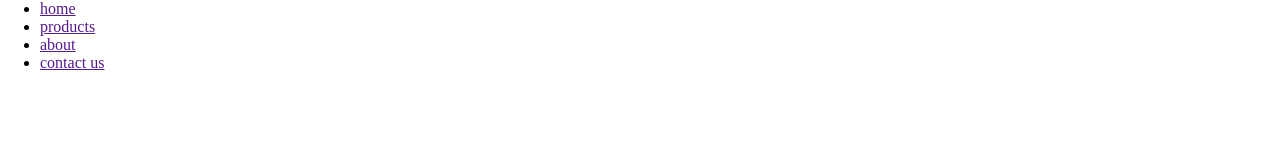
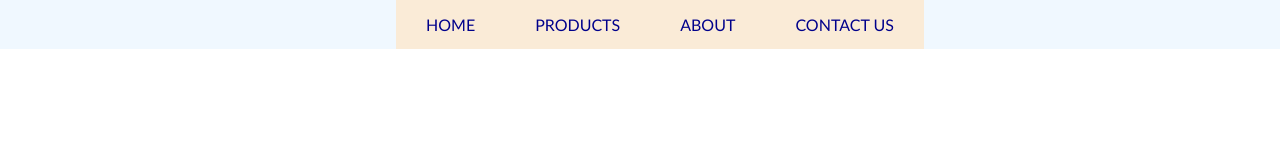
Before and after one commit to VishalJethwa1/cosyairconditioners, a plain HTML site: page index.html in a window 1280 px wide. Drawn offline with Linux system fonts and the light colour scheme.

Commit message:
applied some styling to navbar

```diff
--- a/styles.css
+++ b/styles.css
@@ -2,4 +2,25 @@
     margin: 0;
     border: 0;
     box-sizing: border-box;
+    font-family: calibri;
 }
+
+/*Styling Navbar*/
+nav{
+    background-color: aliceblue;
+}
+nav>ul{
+    display: flex;
+    justify-content: center;
+}
+nav>ul>li{
+    list-style-type: none;
+    /*margin: 0px 50px;*/
+    padding: 15px 30px;
+    background-color: antiquewhite;
+    text-transform: uppercase;
+}
+nav>ul>li>a{
+    text-decoration: none;
+    color: darkblue;
+}
```
